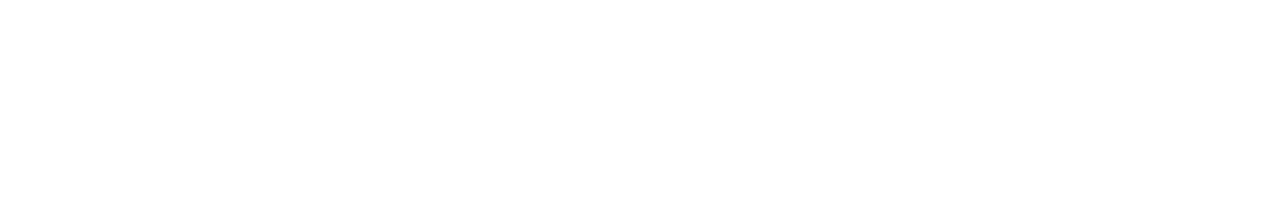
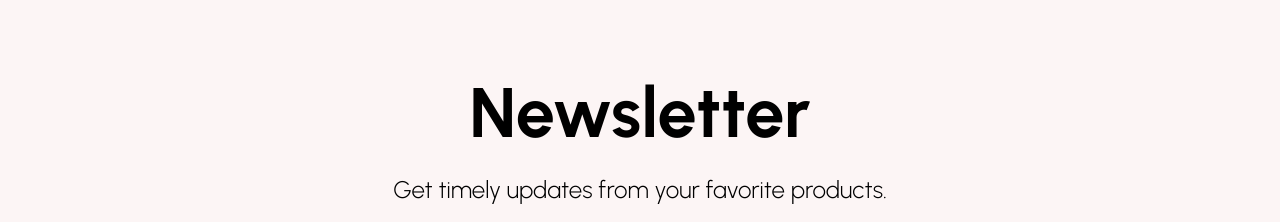
Before and after one commit to cailabridges/ecommerce, a React (Create React App) app: page / in a window 1280 px wide. Shown: the part 2328-2550 px from the top of the page. Before the commit the page ends 2256 px from the top, so only its background shows below. Built offline with nearby package versions, Linux system fonts and the light colour scheme.

Commit message:
Edit slider styling

```diff
--- a/src/components/Slider.jsx
+++ b/src/components/Slider.jsx
@@ -54,11 +54,12 @@ const ImgContainer = styled.div`
 
 const Image = styled.img`
   height: 80%;
+  margin-left: 100px;
 `;
 
 const InfoContainer = styled.div`
   flex: 1;
-  padding: 50px;
+  padding: 50px 70px 50px 0;
 `;
 
 const Title = styled.h1`
--- a/src/pages/Home.jsx
+++ b/src/pages/Home.jsx
@@ -15,6 +15,7 @@ const Home = () => {
       <Slider />
       <Categories />
       <Products />
+      <Newsletter />
     </div>
   );
 };
```
